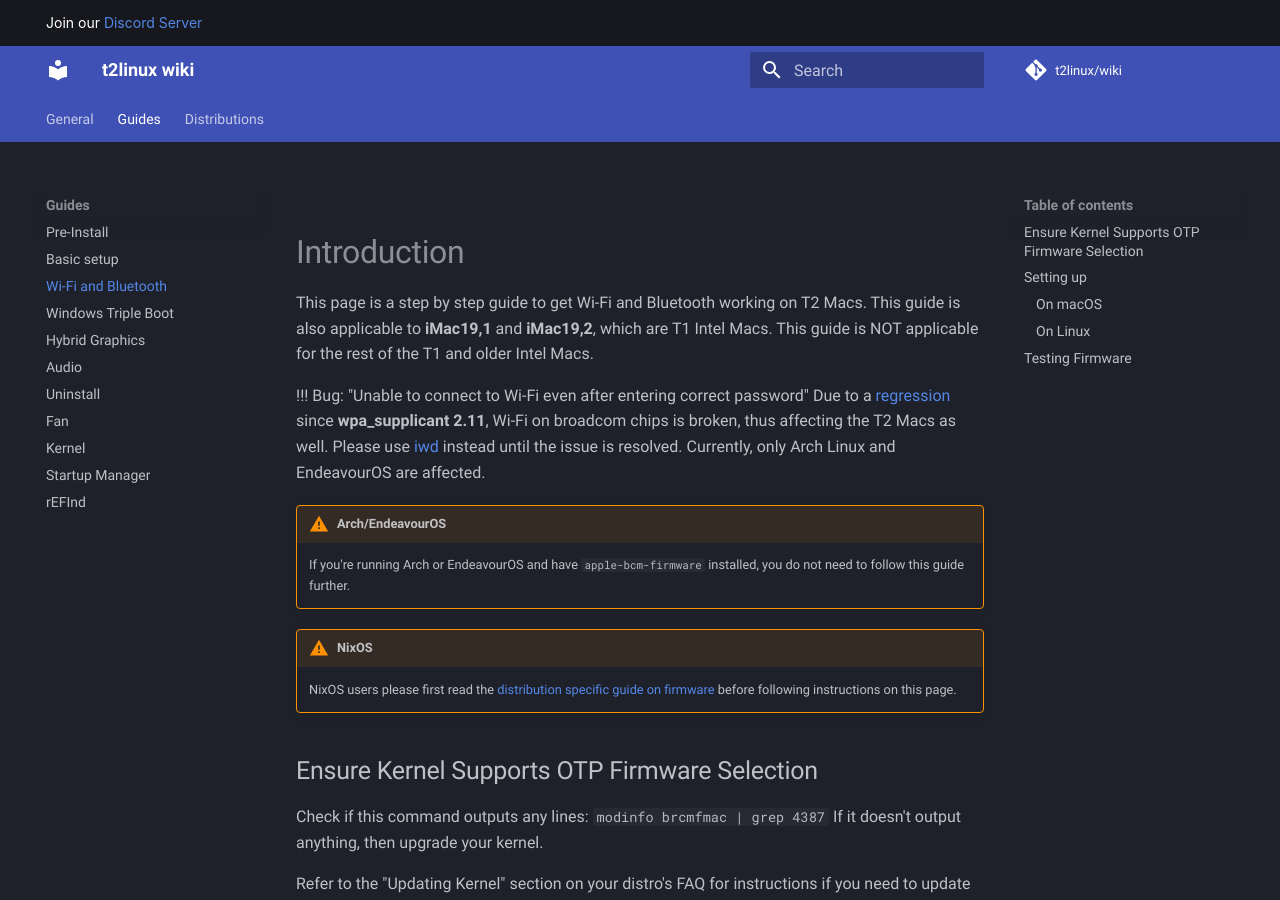
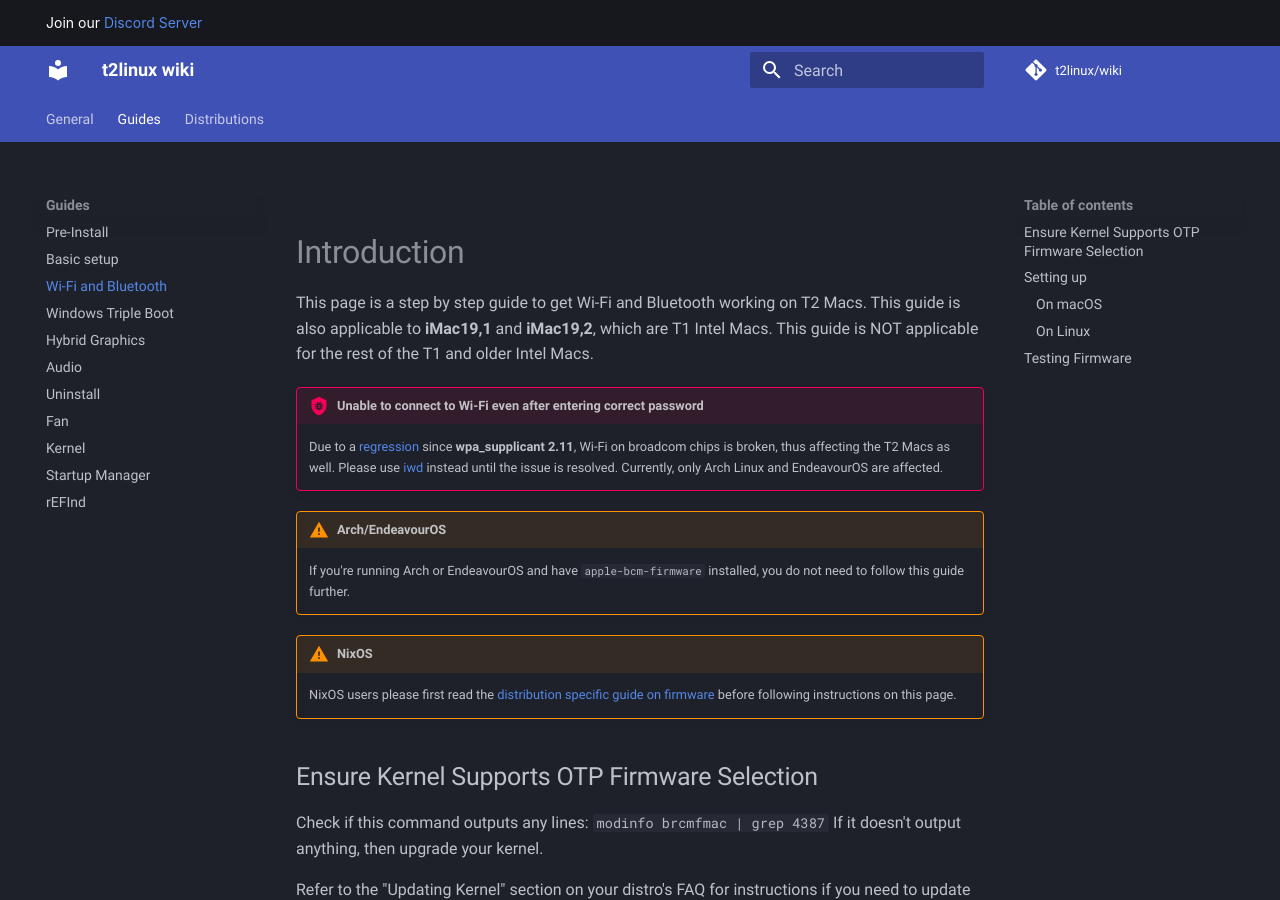
Before and after one commit to t2linux/wiki, an MkDocs documentation site: the page built from docs/guides/wifi-bluetooth.md, in a window 1280 px wide and 900 px high. Built offline with MkDocs 1.6.1 and Material for MkDocs 9.7.7, drawn with Linux system fonts in a browser that asks for light colours; comment, search, counter and statistics services are not loaded.

Commit message:
Update wifi-bluetooth.md

```diff
--- a/docs/guides/wifi-bluetooth.md
+++ b/docs/guides/wifi-bluetooth.md
@@ -4,7 +4,7 @@
 
 This page is a step by step guide to get Wi-Fi and Bluetooth working on T2 Macs. This guide is also applicable to **iMac19,1** and **iMac19,2**, which are T1 Intel Macs. This guide is NOT applicable for the rest of the T1 and older Intel Macs.
 
-!!! Bug: "Unable to connect to Wi-Fi even after entering correct password"
+!!! Bug "Unable to connect to Wi-Fi even after entering correct password"
     Due to a [regression](https://lists.infradead.org/pipermail/hostap/2024-August/042893.html) since **wpa_supplicant 2.11**, Wi-Fi on broadcom chips is broken, thus affecting the T2 Macs as well. Please use [iwd](https://wiki.archlinux.org/title/NetworkManager#Using_iwd_as_the_Wi-Fi_backend) instead until the issue is resolved. Currently, only Arch Linux and EndeavourOS are affected.
 
 !!! Warning "Arch/EndeavourOS"
```
